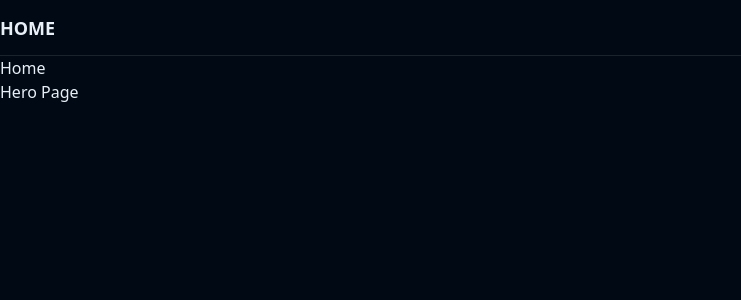
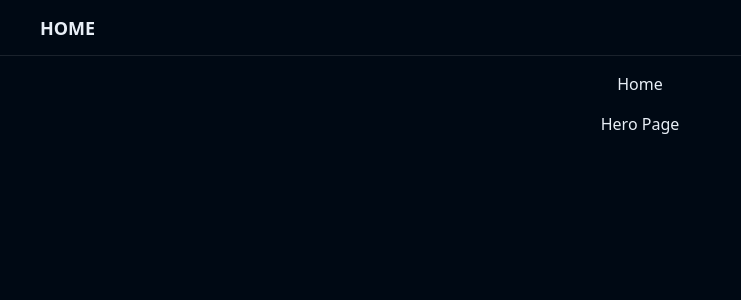
Before and after one commit to asliceofpizza007/hahow-fe-pretest, a React (Vite) app: page / in a window 1280 px wide. Shown: the top 300 px of the page, without its empty margins (0-741 px from the left). Built offline with nearby package versions, Linux system fonts and the light colour scheme.

Commit message:
[chore] adjust content-wrapper class

```diff
--- a/src/components/header/Header.tsx
+++ b/src/components/header/Header.tsx
@@ -2,8 +2,8 @@ import Breadcrumbs from "./Breadcrumbs";
 
 const Header = () => {
   return (
-    <header className="sticky top-0 flex items-center bg-au-background border-b border-b-[#ffffff1a] border-solid h-10 xl:h-14">
-      <div className="container">
+    <header className="sticky top-0 flex items-center bg-au-background border-b border-b-[#ffffff1a] border-solid h-10 z-50 xl:h-14">
+      <div className="content-wrapper">
         <Breadcrumbs />
       </div>
     </header>
--- a/src/routes/__root.tsx
+++ b/src/routes/__root.tsx
@@ -10,7 +10,7 @@ export const Route = createRootRouteWithContext<{
   component: () => (
     <>
       <Header />
-      <main className="container">
+      <main className="content-wrapper flex-col gap-4 py-4">
         <Outlet />
       </main>
 
```
